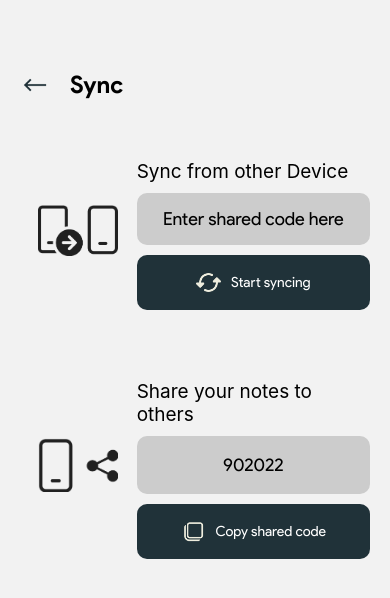
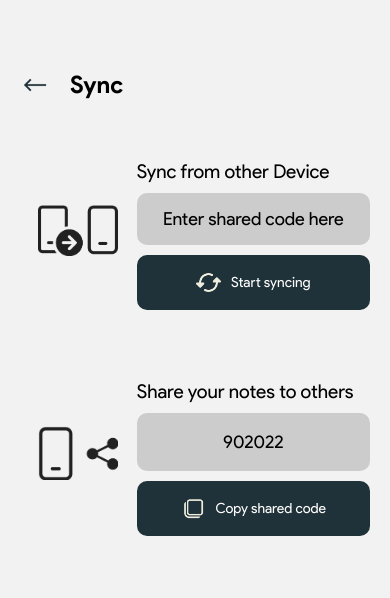
Before and after one commit to halourd/bible-app, a React Native app: screen /Sync in a window 390 px wide. Shown: the top 598 px of the page. Built offline with nearby package versions, Linux system fonts and the light colour scheme.

Commit message:
add fontFamily

```diff
--- a/styles/SSync.js
+++ b/styles/SSync.js
@@ -71,7 +71,8 @@ const sync_style = StyleSheet.create({
 
     syncLabel: {
         fontSize:19,
-        marginVertical: 10
+        marginVertical: 10,
+        fontFamily: 'ProductSans-Regular'
     },
 
     syncButton: {
```
